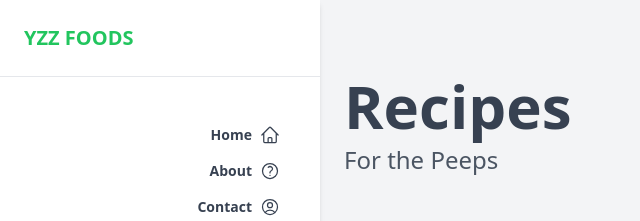
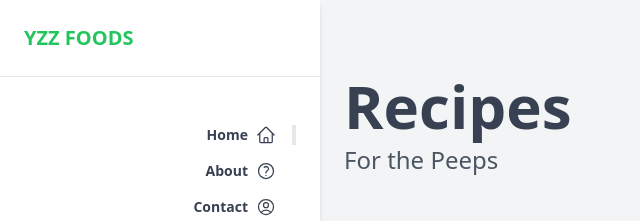
Before and after one commit to HAMYL-Aththnayaka/YazzFoods, a website: page YazzFoods/public/index.html in a window 1280 px wide. Shown: the top 221 px of the page, 0-640 px from the left. Drawn offline with nearby package versions, Linux system fonts and the light colour scheme.

Commit message:
navbar icons indicattor adedd

```diff
--- a/YazzFoods/public/index.html
+++ b/YazzFoods/public/index.html
@@ -29,7 +29,7 @@
 
                     <!-- HOME -->
                     <li class="text-gray-700 font-bold">
-                        <a href="#" class="flex items-center justify-end gap-2 px-4 hover:text-green-500">
+                        <a href="#" class="flex items-center justify-end gap-2 px-4 hover:text-green-500 border-r-4 border-primary">
                             <span>Home</span>
                             <svg class="w-5" xmlns="http://www.w3.org/2000/svg" fill="none" viewBox="0 0 24 24"
                                 stroke-width="1.5" stroke="currentColor">
@@ -41,7 +41,7 @@
 
                     <!-- ABOUT -->
                     <li class="text-gray-700 font-bold">
-                        <a href="#" class="flex items-center justify-end gap-2 px-4 hover:text-green-500">
+                        <a href="#" class="flex items-center justify-end gap-2 px-4 hover:text-green-500 border-r-4 border-white">
                             <span>About</span>
                             <svg class="w-5" xmlns="http://www.w3.org/2000/svg" fill="none" viewBox="0 0 24 24"
                                 stroke-width="1.5" stroke="currentColor">
@@ -53,7 +53,7 @@
 
                     <!-- CONTACT -->
                     <li class="text-gray-700 font-bold">
-                        <a href="#" class="flex items-center justify-end gap-2 px-4 hover:text-green-500">
+                        <a href="#" class="flex items-center justify-end gap-2 px-4 hover:text-green-500 border-r-4 border-white">
                             <span>Contact</span>
                             <svg class="w-5" xmlns="http://www.w3.org/2000/svg" fill="none" viewBox="0 0 24 24"
                                 stroke-width="1.5" stroke="currentColor">
```
Also changed, not shown: YazzFoods/public/styles.css.
